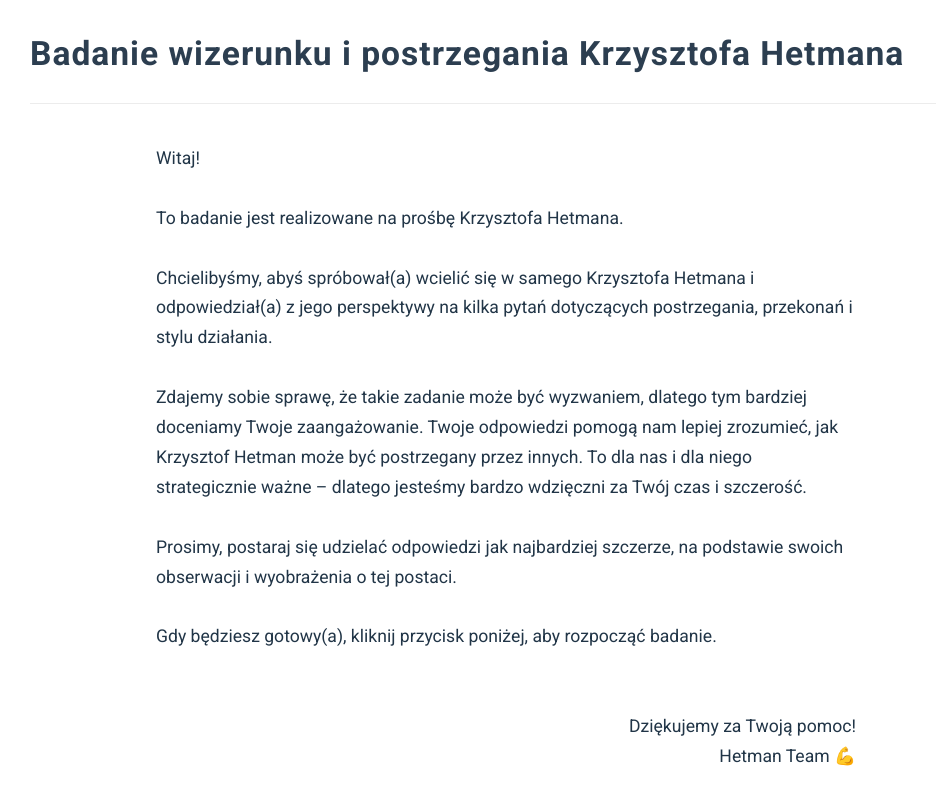
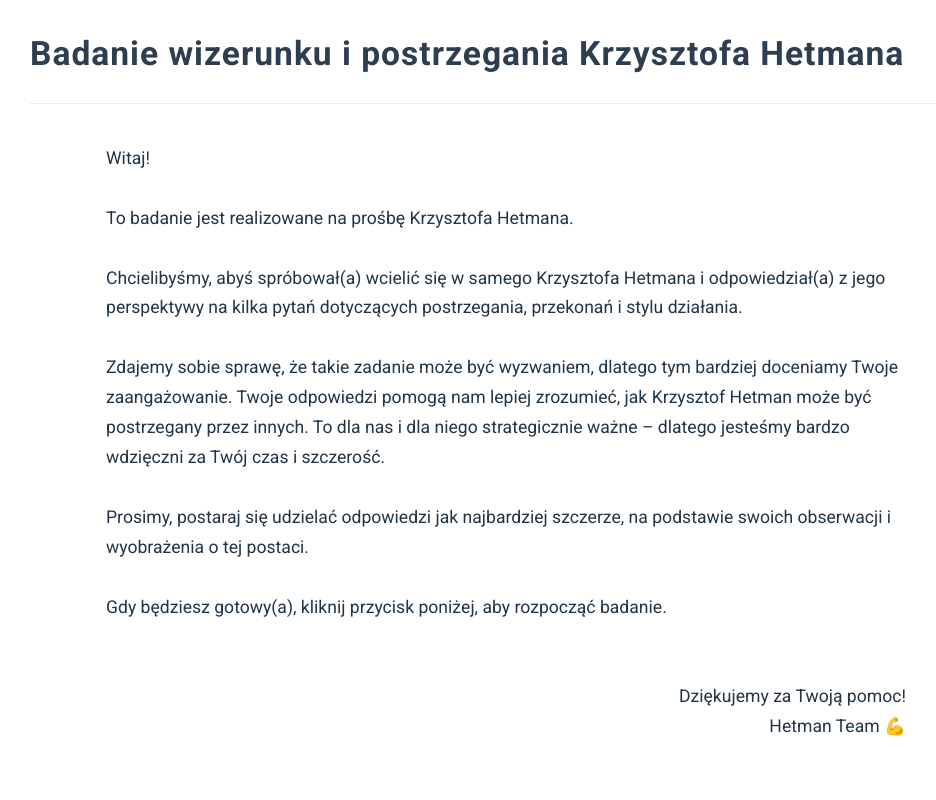
Before and after one commit to stecpiotr/archetypy-ankieta, a React (Vite) app: page / in a window 1280 px wide. Shown: the top 800 px of the page, without its empty margins (134-1070 px from the left). Built offline with nearby package versions, Linux system fonts and the light colour scheme.

Commit message:
final na 2025-07-05 g. 1:50

```diff
--- a/src/App.tsx
+++ b/src/App.tsx
@@ -1,5 +1,8 @@
 import React, { useState } from "react";
 import Questionnaire from "./Questionnaire";
+
+// Detekcja szerokości - na mobile dajemy wężej
+const isMobile = window.innerWidth <= 600;
 
 const wrapperStyle: React.CSSProperties = {
   minHeight: "100vh",
@@ -57,7 +60,7 @@ const App: React.FC = () => {
           <div style={contentStyle}>
             <div
               style={{
-                maxWidth: 700,
+                maxWidth: isMobile ? 350 : 800,  // węższa ramka tylko na mobile
                 width: "100%",
                 margin: "40px 0 30px 0",
                 fontSize: "1.10rem",
@@ -77,6 +80,7 @@ const App: React.FC = () => {
                 Hetman Team&nbsp;💪
               </span>
             </div>
+
             <div style={{ width: 300, marginTop: 36, marginBottom: 70 }}>
               <button
                 style={{
@@ -100,7 +104,9 @@ const App: React.FC = () => {
               </button>
             </div>
           </div>
+
           <hr style={{ border: 0, borderTop: "1.5px solid #ececec", width: "100%", margin: "0 0 0 0" }} />
+
           <footer
             style={{
               marginTop: 0,
--- a/src/Questionnaire.tsx
+++ b/src/Questionnaire.tsx
@@ -138,15 +138,15 @@ if (submitted) {
         <div>
           <div style={{
             fontWeight: 600,
-            fontSize: "1.33rem",
+            fontSize: "1.30rem",
             color: "#253347",
             lineHeight: 1.24
           }}>
             Postaraj się wcielić w osobę <b>Krzysztofa Hetmana</b> i odpowiedz na następujące pytania:
           </div>
           <div style={{
-            margin: "6px 0",
-            fontSize: "1.07rem",
+            margin: "15px 0",
+            fontSize: "1.25rem",
             color: "#b00020",
             fontWeight: 700
           }}>
```
